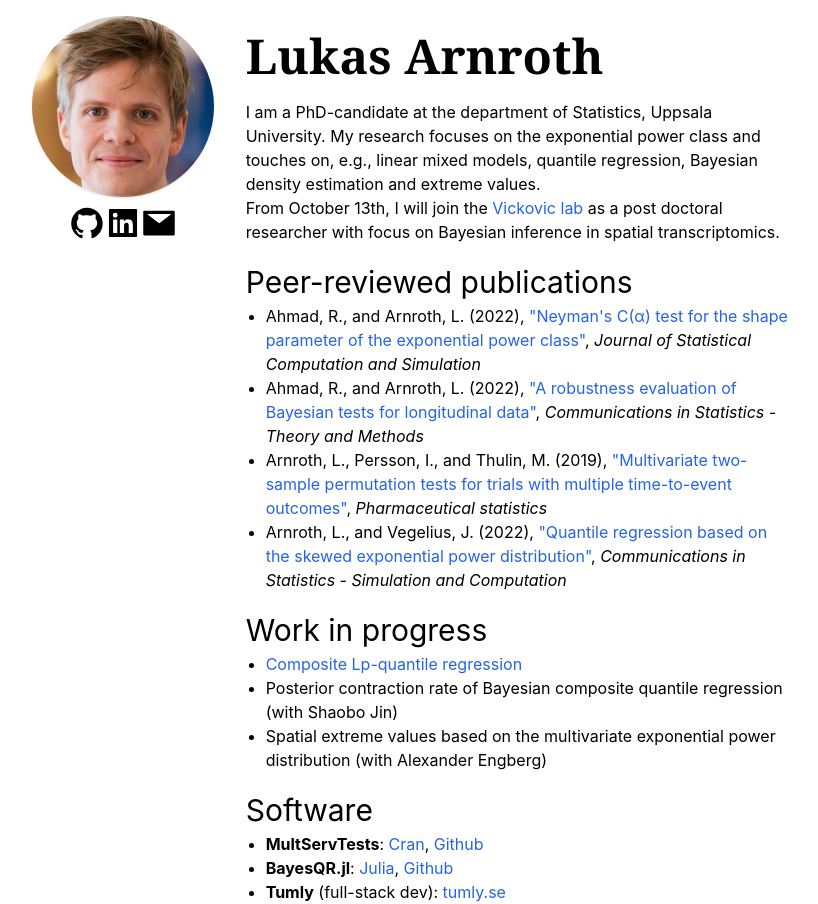
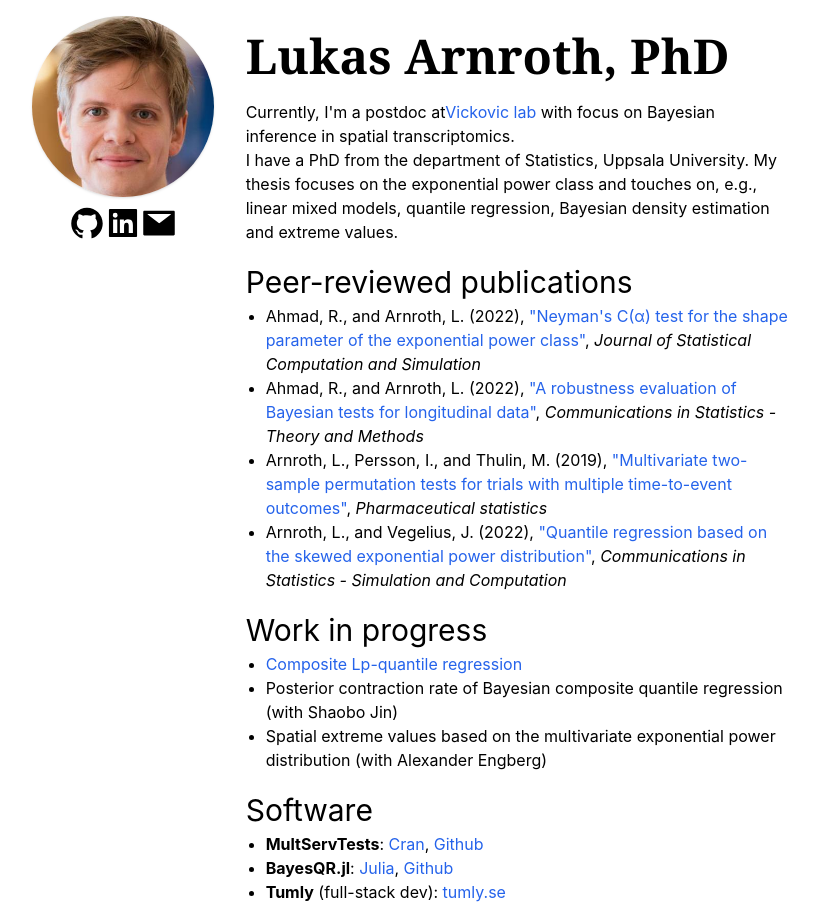
Before and after one commit to lukketotte/lukketotte.github.io, a React (Create React App) app: page / in a window 1280 px wide. Shown: the whole page, without its empty margins (197-1015 px from the left). Built offline with nearby package versions, Linux system fonts and the light colour scheme.

Commit message:
updated profile

```diff
--- a/src/components/Body/Body.tsx
+++ b/src/components/Body/Body.tsx
@@ -4,23 +4,23 @@ const Body = () => {
   return (
     <div className='flex flex-col pt-8 pl-20 pr-20 laptop:pl-0 laptop:pl-4'>
       <h1 className='flex justify-center laptop:justify-start text-2xl laptop:text-5xl tablet:text-3xl font-bold font-serif'>
-        Lukas Arnroth
+        Lukas Arnroth, PhD
       </h1>
       <h1 className='text-l mt-5 '>
         <p>
-          I am a PhD-candidate at the department of Statistics, Uppsala University. My research
-          focuses on the exponential power class and touches on, e.g., linear mixed models, quantile
-          regression, Bayesian density estimation and extreme values.
-        </p>
-        <p>
-          From October 13th, I will join the{' '}
+          Currently, I'm a postdoc at
           <a
             className='text-blue-600 hover:text-blue-400'
             href={'https://www.vickovictechinnovation.com/'}
           >
             Vickovic lab
           </a>{' '}
-          as a post doctoral researcher with focus on Bayesian inference in spatial transcriptomics.
+          with focus on Bayesian inference in spatial transcriptomics.
+        </p>
+        <p>
+          I have a PhD from the department of Statistics, Uppsala University. My thesis
+          focuses on the exponential power class and touches on, e.g., linear mixed models, quantile
+          regression, Bayesian density estimation and extreme values.
         </p>
       </h1>
       <h1 className='text-2xl tablet:text-3xl mt-5 mb-1'>Peer-reviewed publications</h1>
```
